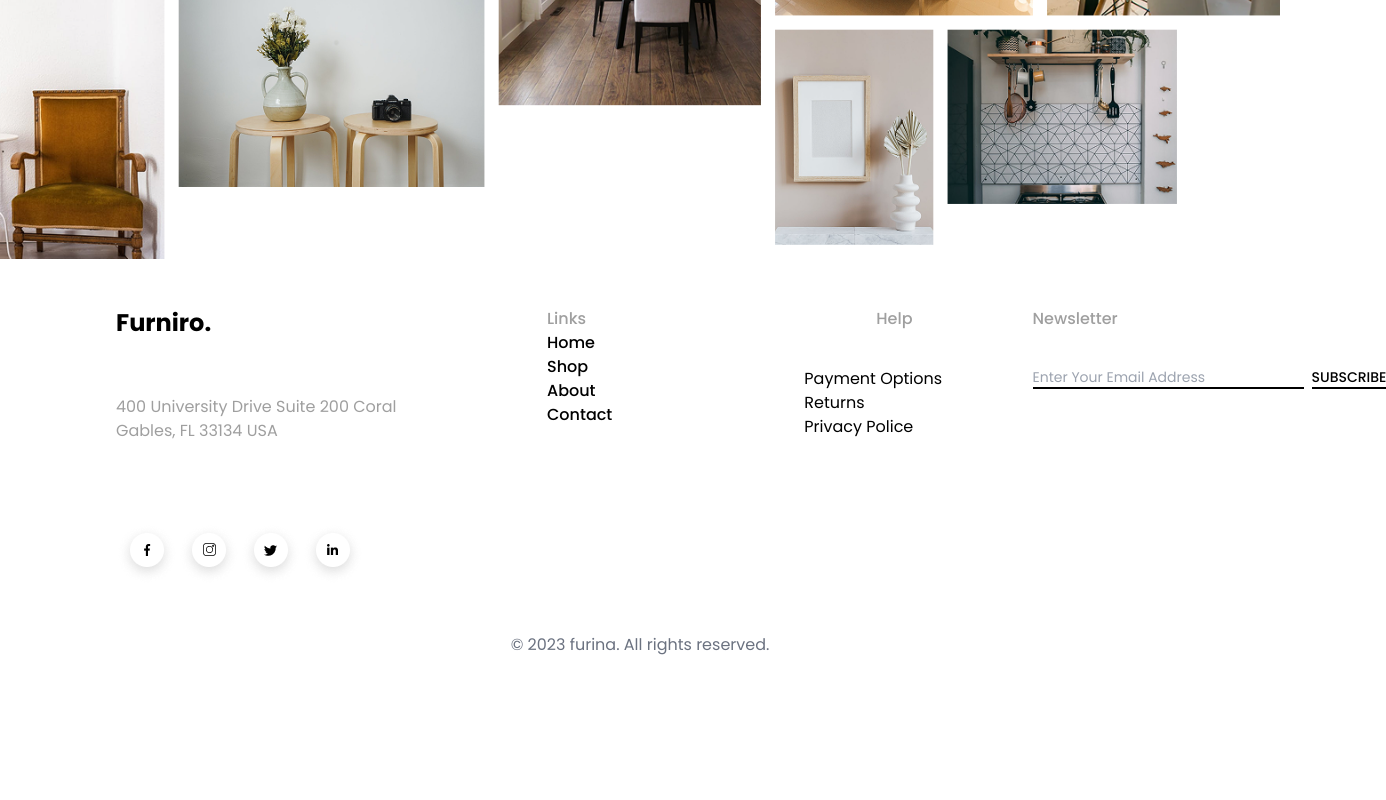
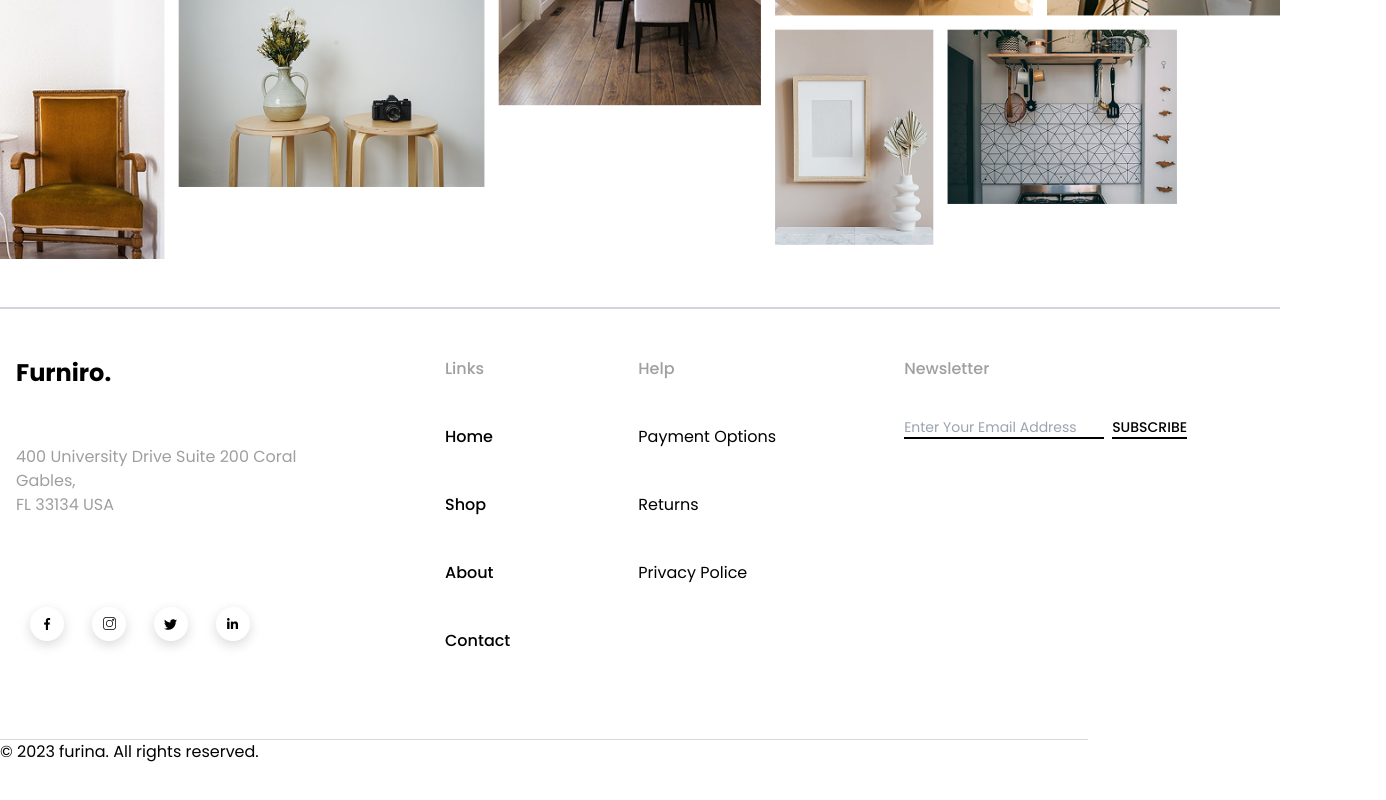
Before and after one commit to ThaisSil/Desafio3-TI-Rex, a React (Vite) app: page / in a window 1280 px wide. Shown: the part 5694-6494 px from the top of the page, 1386 px wide, since content can reach past the window. Before the commit the page ends 6351 px from the top, so only its background shows below. Built offline with nearby package versions, Linux system fonts and the light colour scheme; data requests are answered from the project's data file.

Commit message:
fix: fixed footer

```diff
--- a/src/components/Footer.tsx
+++ b/src/components/Footer.tsx
@@ -9,14 +9,15 @@ import Linkedin from '../assets/images/Linkedin.png';
 
 const Footer = () => {
   return (
-    <footer>
+    <footer className='border-t-2 border-gray-300 mt-12'>
     <div className='container mx-auto px-4 '>
-      <div className='grid grid-cols-1 my-12 ml-[100px] md:grid-cols-4'>
+      <div className='flex flex-row py-12'>
         <div className='flex flex-col '>
       <p className="font-bold text-2xl text-black">Furniro.</p>
-
-      <p className='text-[#9F9F9F] w-full my-14'>400 University Drive Suite 200 Coral Gables,
+       <div>
+      <p className='text-[#9F9F9F] w-[285px] h-[72px] my-14'>400 University Drive Suite 200 Coral Gables,<br />
       FL 33134 USA</p>
+      </div>
       <div className='flex mt-6'>
       <a href="https://www.facebook.com/"><img src={Facebook} alt="Facebook"/></a>
       <a href="https://www.instagram.com/"><img src={Instagram} alt='Instagram'/> </a>
@@ -26,34 +27,34 @@ const Footer = () => {
         </div>
       </div>
 
-      <div className='flex flex-col md:flex-row md:space-x-12'>
+      <div className='flex flex-row justify-between ml-36'>
 
-       <ul className='text-[#9F9F9F] font-medium px-[144px]'>Links
-            <li className='text-black'>Home</li>
-            <li className='text-black'>Shop</li>
-            <li className='text-black'>About</li>
-            <li className='text-black'>Contact</li>
-        </ul>
+       <div className='text-[#9F9F9F] font-medium'>Links
+            <div className='text-black py-11'>Home</div>
+            <div className='text-black'>Shop</div>
+            <div className='text-black py-11'>About</div>
+            <div className='text-black py11'>Contact</div>
+        </div>
+        <div className='px-32'>
+        <p className='text-[#9F9F9F] font-medium'>Help</p>
         <div>
-        <p className='text-[#9F9F9F] font-medium px-[72px] mb-9'>Help</p>
-        <ul>
-            <li className='text-black'>Payment Options</li>
-            <li className='text-black'>Returns</li>
-            <li className='text-black'>Privacy Police</li>
-        </ul>
+            <div className='text-black py-11'>Payment Options</div>
+            <div className='text-black'>Returns</div>
+            <div className='text-black py-11'>Privacy Police</div>
+        </div>
         </div>
         <div>
             <p className='text-[#9F9F9F] font-medium'>Newsletter</p>
-            <div className='flex items-center space-x-2 mt-9'>
-            <input type="email" placeholder='Enter Your Email Address' className=" text-sm border-b-2 border-black "/>
-            <button className=" text-black border-b-2 border-black text-sm font-medium">SUBSCRIBE</button>
+            <div className='flex items-center space-x-2 mt-9 '>
+            <input type="email" placeholder='Enter Your Email Address' className=" text-sm border-b-2 border-black w-[200px]"/>
+            <button className=" text-black border-b-2 border-black text-sm font-medium w-[75px]">SUBSCRIBE</button>
         </div>
         </div>
         </div>
       </div>
       </div>
 
-      <div className="text-center text-gray-500 mt-8">
+      <div className="border-t border-[#D9D9D9] mt-8 h-[59px] mb-10 mr-48 ">
         <p>&copy; 2023 furina. All rights reserved.</p>
       </div>
     </footer>
```
